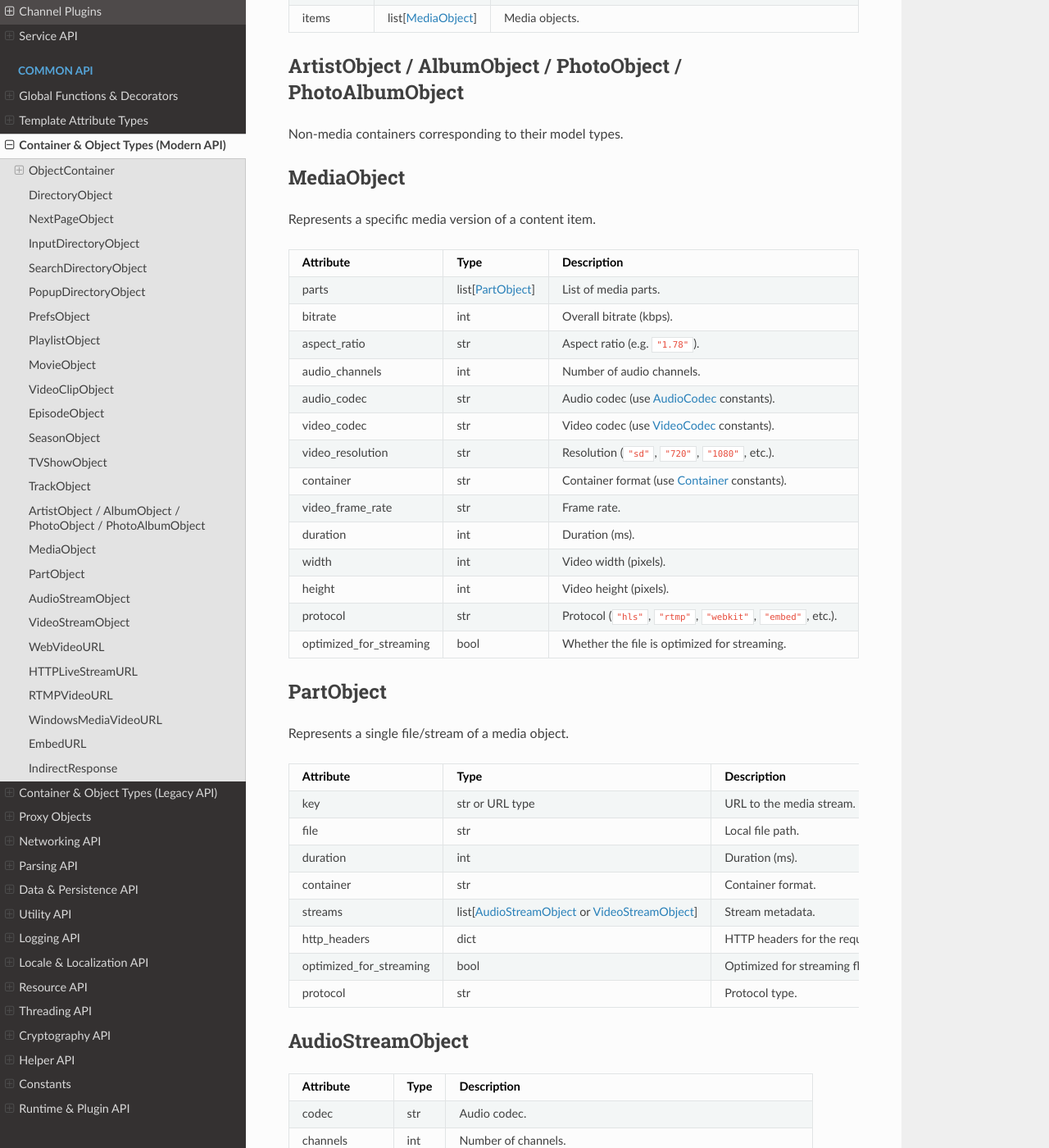
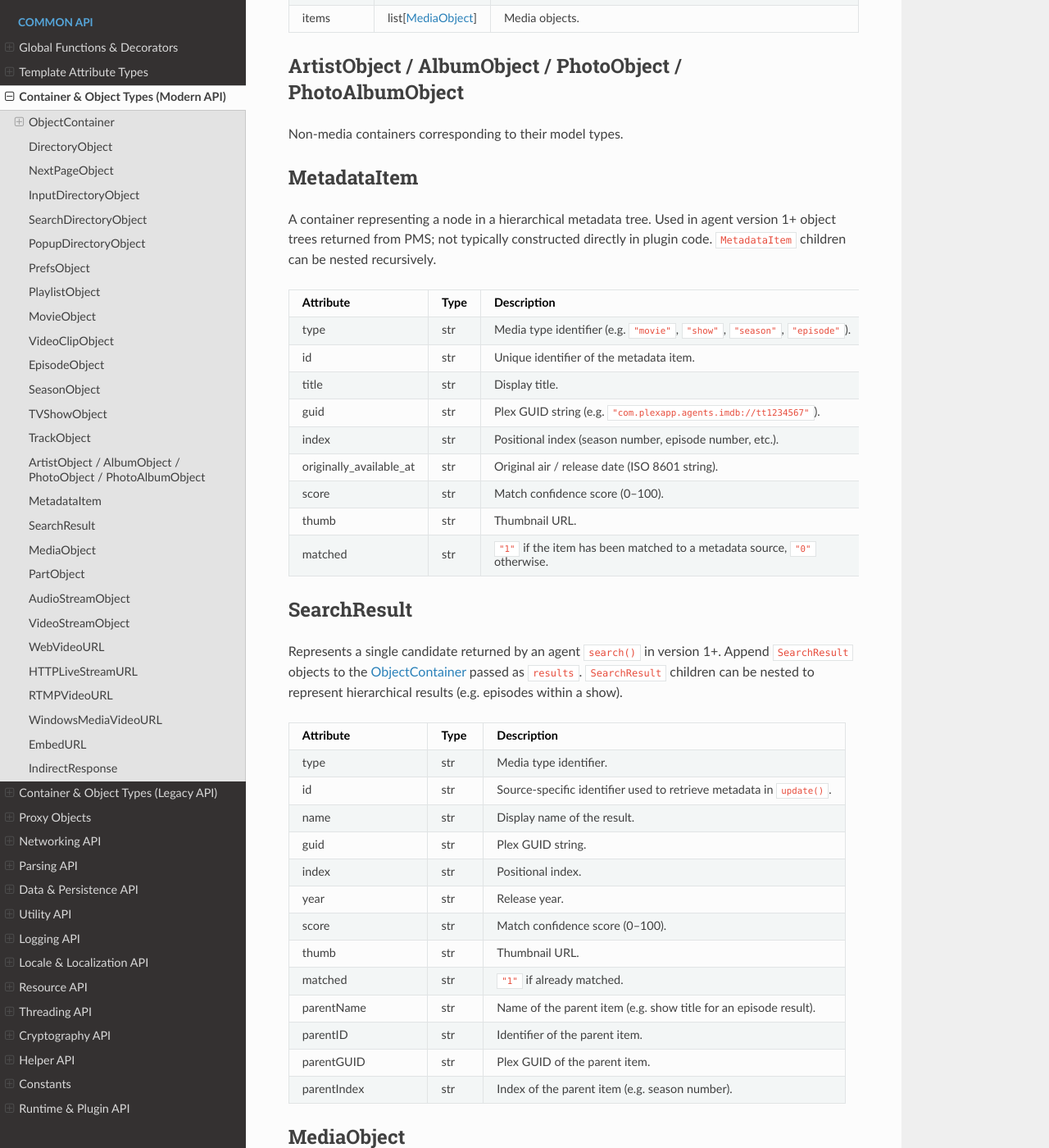
Before and after one commit to Xavier-Lam/plex-plugin-docs, a Sphinx documentation site: the page built from docs/modern_api.rst, in a window 1280 px wide and 1400 px high, scrolled down 4929 px. Shown: the whole window at 82% size. Built offline with Sphinx 7.4.7 and the Read the Docs theme 3.1.0, drawn with Linux system fonts in a browser that asks for light colours; some of the changed text lies outside the part shown.

Commit message:
Enhance documentation for MetadataItem and SearchResult in Modern API

```diff
--- a/docs/modern_api.rst
+++ b/docs/modern_api.rst
@@ -61,7 +61,7 @@ The top-level container for returning content to the client.
      - str
      - Source title override.
 
-Supported child types: :ref:`DirectoryObject <directoryobject>`, :ref:`NextPageObject <nextpageobject>`, :ref:`InputDirectoryObject <inputdirectoryobject>`, :ref:`PopupDirectoryObject <popupdirectoryobject>`, :ref:`PrefsObject <prefsobject>`, :ref:`SearchDirectoryObject <searchdirectoryobject>`, :ref:`PlaylistObject <playlistobject>`, :ref:`MovieObject <movieobject>`, :ref:`VideoClipObject <videoclipobject>`, :ref:`EpisodeObject <episodeobject>`, :ref:`SeasonObject <seasonobject>`, :ref:`TVShowObject <tvshowobject>`, :ref:`ArtistObject / AlbumObject / PhotoObject / PhotoAlbumObject <artistobject-albumobject>`, :ref:`TrackObject <trackobject>`, MetadataItem, SearchResult, and all :ref:`Video Extra Types <video-extra-types>`.
+Supported child types: :ref:`DirectoryObject <directoryobject>`, :ref:`NextPageObject <nextpageobject>`, :ref:`InputDirectoryObject <inputdirectoryobject>`, :ref:`PopupDirectoryObject <popupdirectoryobject>`, :ref:`PrefsObject <prefsobject>`, :ref:`SearchDirectoryObject <searchdirectoryobject>`, :ref:`PlaylistObject <playlistobject>`, :ref:`MovieObject <movieobject>`, :ref:`VideoClipObject <videoclipobject>`, :ref:`EpisodeObject <episodeobject>`, :ref:`SeasonObject <seasonobject>`, :ref:`TVShowObject <tvshowobject>`, :ref:`ArtistObject / AlbumObject / PhotoObject / PhotoAlbumObject <artistobject-albumobject>`, :ref:`TrackObject <trackobject>`, :ref:`MetadataItem <metadataitem>`, :ref:`SearchResult <searchresult>`, and all :ref:`Video Extra Types <video-extra-types>`.
 
 add(obj)
 ~~~~~~~~
@@ -415,6 +415,107 @@ ArtistObject / AlbumObject / PhotoObject / PhotoAlbumObject
 
 Non-media containers corresponding to their model types.
 
+.. _metadataitem:
+
+MetadataItem
+------------
+
+A container representing a node in a hierarchical metadata tree. Used in agent version 1+
+object trees returned from PMS; not typically constructed directly in plugin code.
+``MetadataItem`` children can be nested recursively.
+
+.. list-table::
+   :header-rows: 1
+   :widths: 25 10 65
+
+   * - Attribute
+     - Type
+     - Description
+   * - type
+     - str
+     - Media type identifier (e.g. ``"movie"``, ``"show"``, ``"season"``, ``"episode"``).
+   * - id
+     - str
+     - Unique identifier of the metadata item.
+   * - title
+     - str
+     - Display title.
+   * - guid
+     - str
+     - Plex GUID string (e.g. ``"com.plexapp.agents.imdb://tt1234567"``).
+   * - index
+     - str
+     - Positional index (season number, episode number, etc.).
+   * - originally_available_at
+     - str
+     - Original air / release date (ISO 8601 string).
+   * - score
+     - str
+     - Match confidence score (0–100).
+   * - thumb
+     - str
+     - Thumbnail URL.
+   * - matched
+     - str
+     - ``"1"`` if the item has been matched to a metadata source, ``"0"`` otherwise.
+
+.. _searchresult:
+
+SearchResult
+------------
+
+Represents a single candidate returned by an agent ``search()`` in version 1+. Append
+``SearchResult`` objects to the :ref:`ObjectContainer <objectcontainer>` passed as
+``results``. ``SearchResult`` children can be nested to represent hierarchical results
+(e.g. episodes within a show).
+
+.. list-table::
+   :header-rows: 1
+   :widths: 25 10 65
+
+   * - Attribute
+     - Type
+     - Description
+   * - type
+     - str
+     - Media type identifier.
+   * - id
+     - str
+     - Source-specific identifier used to retrieve metadata in ``update()``.
+   * - name
+     - str
+     - Display name of the result.
+   * - guid
+     - str
+     - Plex GUID string.
+   * - index
+     - str
+     - Positional index.
+   * - year
+     - str
+     - Release year.
+   * - score
+     - str
+     - Match confidence score (0–100).
+   * - thumb
+     - str
+     - Thumbnail URL.
+   * - matched
+     - str
+     - ``"1"`` if already matched.
+   * - parentName
+     - str
+     - Name of the parent item (e.g. show title for an episode result).
+   * - parentID
+     - str
+     - Identifier of the parent item.
+   * - parentGUID
+     - str
+     - Plex GUID of the parent item.
+   * - parentIndex
+     - str
+     - Index of the parent item (e.g. season number).
+
 .. _mediaobject:
 
 MediaObject
```
Also changed, not shown: docs/metadata_agents.rst (+7 -38 lines).
